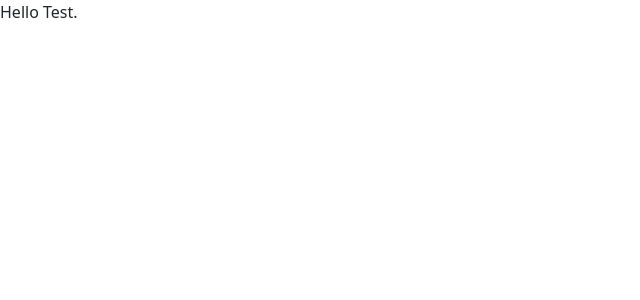
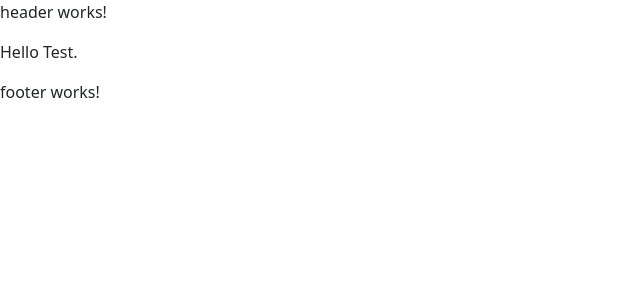
Before and after one commit to GuillaumeDebreuille/trouve-ton-artisan, an Angular app: page / in a window 1280 px wide. Shown: the top 300 px of the page, without its empty margins (0-640 px from the left). Built offline with nearby package versions, Linux system fonts and the light colour scheme.

Commit message:
add header and footer

```diff
--- a/src/app/app.component.html
+++ b/src/app/app.component.html
@@ -1 +1,3 @@
+<app-header />
 <router-outlet />
+<app-footer />
--- a/src/app/app.component.ts
+++ b/src/app/app.component.ts
@@ -1,9 +1,11 @@
 import { Component } from '@angular/core';
 import { RouterOutlet } from '@angular/router';
+import { FooterComponent } from "./shared/footer/footer.component";
+import { HeaderComponent } from "./shared/header/header.component";
 
 @Component({
   selector: 'app-root',
-  imports: [RouterOutlet],
+  imports: [RouterOutlet, FooterComponent, HeaderComponent],
   templateUrl: './app.component.html',
   styleUrl: './app.component.scss'
 })
--- /dev/null
+++ b/src/app/shared/footer/footer.component.html
@@ -0,0 +1 @@
+<p>footer works!</p>
--- /dev/null
+++ b/src/app/shared/header/header.component.html
@@ -0,0 +1 @@
+<p>header works!</p>
```
Also changed, not shown: src/app/shared/footer/footer.component.ts (added, +12 -0 lines), src/app/shared/header/header.component.ts (added, +12 -0 lines), src/app/shared/footer/footer.component.scss (added), src/app/shared/header/header.component.scss (added), 2 other files (tests, documents, lock files or other folders).
